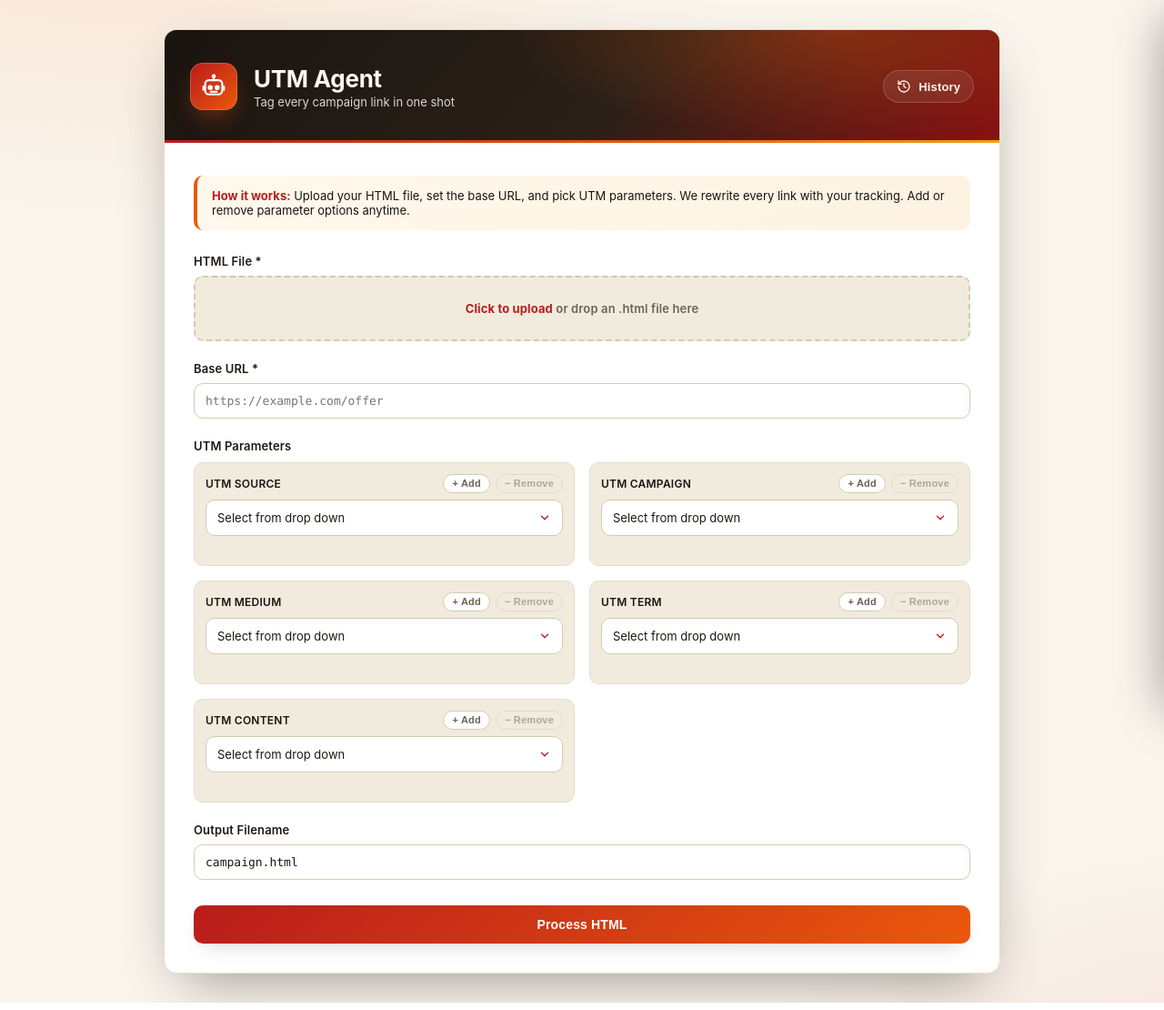
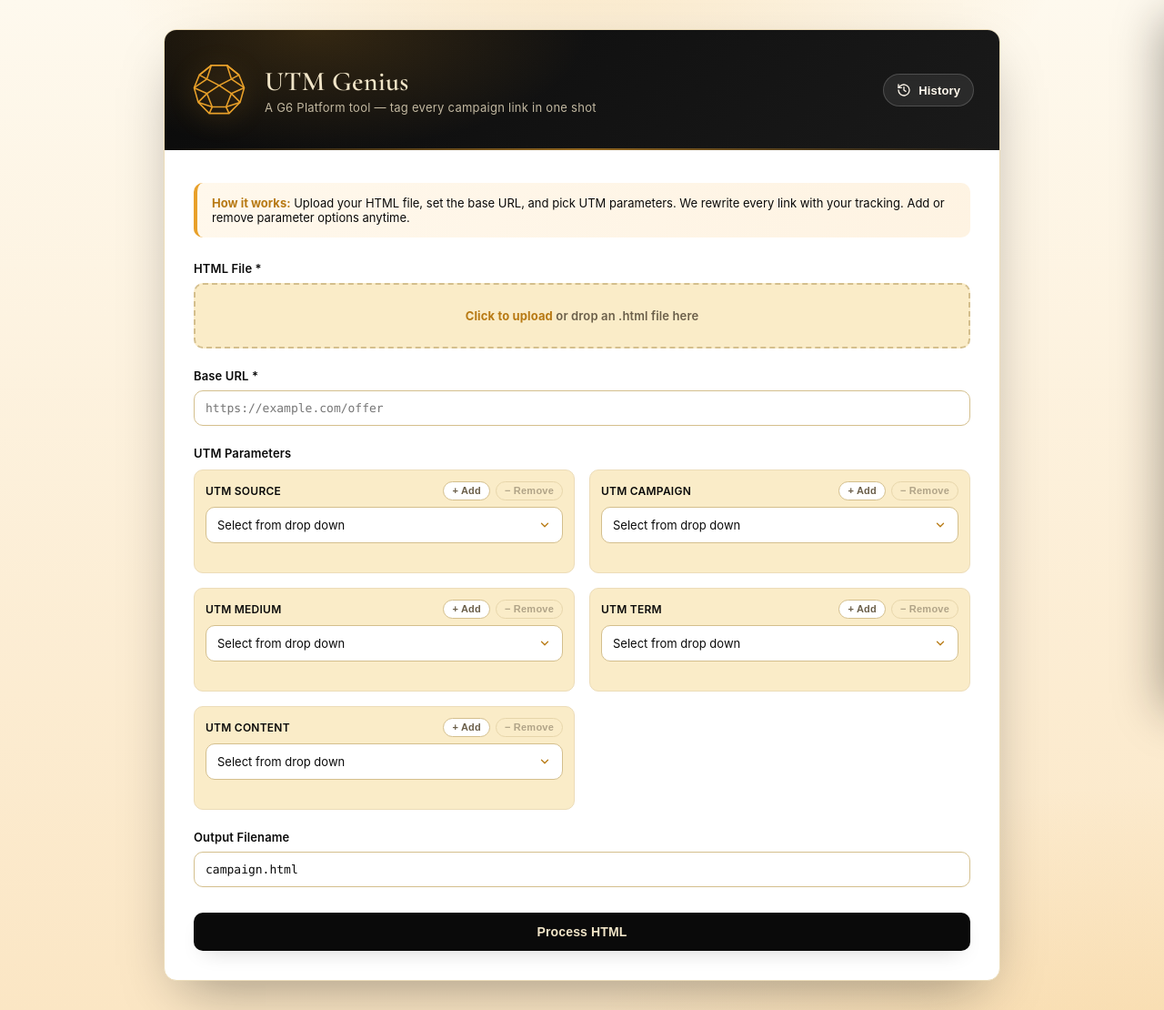
Before and after one commit to giog6platform/utm-processor, a Flask app: page / in a window 1280 px wide. Shown: the whole page at 91% size. Run offline with Flask 3, Linux system fonts and the light colour scheme; data that the repository does not hold is empty.

Commit message:
Rebrand to UTM Genius with G6 Platform theme
- Rename app to UTM Genius across the page, title, and app.py docstring.
- Recreate the G6 Platform dodecahedron + wordmark as static/g6-logo.svg
  (used as the favicon) and inline the dodecahedron in the header.
- Swap palette to black + gold + cream to match g6platform.com: dark
  header, cream/gold body gradient, black primary button, gold download
  button, gold focus rings and accents.
- Add Cormorant Garamond for the header title to match the brand serif.

```diff
--- a/app.py
+++ b/app.py
@@ -1,7 +1,7 @@
 """
-UTM Agent Web App
-Simple Flask app to process HTML with UTM parameters
-Deployable on Vercel or Render
+UTM Genius Web App
+A G6 Platform tool. Flask app that rewrites HTML href links with UTM tracking parameters.
+Deployable on Vercel or Render.
 """
 
 from flask import Flask, render_template, request, jsonify, send_file
--- a/templates/index.html
+++ b/templates/index.html
@@ -3,30 +3,38 @@
 <head>
     <meta charset="UTF-8">
     <meta name="viewport" content="width=device-width, initial-scale=1.0">
-    <title>UTM Agent — Campaign Link Builder</title>
+    <title>UTM Genius — Campaign Link Builder</title>
+    <link rel="icon" type="image/svg+xml" href="/static/g6-logo.svg">
+    <link rel="preconnect" href="https://fonts.googleapis.com">
+    <link rel="preconnect" href="https://fonts.gstatic.com" crossorigin>
+    <link href="https://fonts.googleapis.com/css2?family=Cormorant+Garamond:wght@500;600;700&display=swap" rel="stylesheet">
     <style>
         :root {
-            --ink: #1a1410;
-            --ink-2: #2a2018;
-            --red: #b91c1c;
-            --red-dark: #8a1212;
-            --flame: #ea580c;
-            --flame-soft: #f59e0b;
-            --cream: #faf6ee;
-            --cream-2: #f1ebde;
+            --ink: #0a0a0a;
+            --ink-2: #1a1a1a;
+            --ink-3: #2a2a2a;
+            --gold: #e8a02a;
+            --gold-light: #f5c252;
+            --gold-deep: #b87a14;
+            --cream: #f1e5c8;
+            --cream-2: #faecc8;
+            --cream-3: #fef3da;
+            --bg: #fef9ee;
+            --bg-2: #fbe6c4;
             --surface: #ffffff;
-            --text: #1f1611;
-            --text-muted: #6b6357;
-            --border: #e7ddc8;
-            --border-strong: #d6c9af;
+            --text: #0a0a0a;
+            --text-muted: #6b5f4a;
+            --border: #ecdcb8;
+            --border-strong: #d4bf8d;
             --success: #15803d;
             --success-bg: #ecfdf5;
             --danger-bg: #fef2f2;
             --danger-text: #991b1b;
-            --shadow-lg: 0 24px 60px -20px rgba(26, 20, 16, 0.45);
-            --shadow-md: 0 10px 24px -12px rgba(26, 20, 16, 0.25);
+            --shadow-lg: 0 24px 60px -20px rgba(10, 10, 10, 0.4);
+            --shadow-md: 0 10px 24px -12px rgba(10, 10, 10, 0.22);
             --radius: 10px;
             --radius-lg: 14px;
+            --font-serif: 'Cormorant Garamond', 'Playfair Display', Georgia, 'Times New Roman', serif;
         }
 
         * {
@@ -38,9 +46,9 @@
         body {
             font-family: -apple-system, BlinkMacSystemFont, 'Inter', 'Segoe UI', Roboto, sans-serif;
             background:
-                radial-gradient(1200px 600px at 10% -10%, rgba(234, 88, 12, 0.12), transparent 60%),
-                radial-gradient(1000px 500px at 110% 110%, rgba(185, 28, 28, 0.10), transparent 60%),
-                var(--cream);
+                radial-gradient(900px 500px at 50% -8%, rgba(232, 160, 42, 0.22), transparent 60%),
+                radial-gradient(1100px 600px at 100% 110%, rgba(232, 160, 42, 0.16), transparent 60%),
+                linear-gradient(180deg, var(--bg) 0%, var(--bg-2) 100%);
             min-height: 100vh;
             padding: 32px 20px;
             color: var(--text);
@@ -58,16 +66,25 @@
 
         .header {
             background:
-                radial-gradient(600px 200px at 80% 0%, rgba(234, 88, 12, 0.35), transparent 60%),
-                linear-gradient(135deg, var(--ink) 0%, var(--ink-2) 55%, var(--red-dark) 100%);
-            color: #fff8ec;
-            padding: 36px 28px;
+                radial-gradient(500px 220px at 18% 0%, rgba(232, 160, 42, 0.18), transparent 60%),
+                linear-gradient(135deg, var(--ink) 0%, var(--ink-2) 100%);
+            color: var(--cream);
+            padding: 34px 28px;
             display: flex;
             align-items: center;
             justify-content: space-between;
             gap: 18px;
             position: relative;
             overflow: hidden;
+        }
+
+        .header::after {
+            content: "";
+            position: absolute;
+            inset: auto 0 0 0;
+            height: 2px;
+            background: linear-gradient(90deg, transparent 0%, var(--gold) 50%, transparent 100%);
+            opacity: 0.6;
         }
 
         .header-left {
@@ -127,41 +144,34 @@
             display: none;
         }
 
-        .header::after {
-            content: "";
-            position: absolute;
-            inset: auto 0 0 0;
-            height: 3px;
-            background: linear-gradient(90deg, var(--red) 0%, var(--flame) 60%, var(--flame-soft) 100%);
-        }
-
         .agent-icon {
-            width: 52px;
-            height: 52px;
-            border-radius: 14px;
-            background: linear-gradient(135deg, var(--red) 0%, var(--flame) 100%);
+            width: 64px;
+            height: 64px;
             display: grid;
             place-items: center;
-            box-shadow: 0 12px 28px -10px rgba(234, 88, 12, 0.6), inset 0 0 0 1px rgba(255, 255, 255, 0.18);
             flex-shrink: 0;
         }
 
         .agent-icon svg {
-            width: 30px;
-            height: 30px;
-            color: #fff;
+            width: 64px;
+            height: 64px;
+            color: var(--gold);
+            filter: drop-shadow(0 4px 14px rgba(232, 160, 42, 0.35));
         }
 
         .header-text h1 {
-            font-size: 26px;
-            letter-spacing: -0.01em;
-            font-weight: 700;
+            font-family: var(--font-serif);
+            font-size: 30px;
+            letter-spacing: 0.01em;
+            font-weight: 600;
+            line-height: 1.1;
         }
 
         .header-text p {
             font-size: 13px;
-            opacity: 0.85;
-            margin-top: 2px;
+            opacity: 0.78;
+            margin-top: 4px;
+            letter-spacing: 0.02em;
         }
 
         .content {
@@ -250,7 +260,7 @@
         }
 
         .file-upload-label strong {
-            color: var(--red);
+            color: var(--gold-deep);
         }
 
         .file-upload.has-file .file-upload-label {
@@ -412,14 +422,18 @@
         }
 
         .btn-process {
-            background: linear-gradient(135deg, var(--red) 0%, var(--flame) 100%);
-            color: #fff;
+            background: var(--ink);
+            color: var(--cream);
             box-shadow: var(--shadow-md);
+            border: 1px solid var(--ink);
+            position: relative;
         }
 
         .btn-process:hover {
+            background: var(--ink-2);
             transform: translateY(-1px);
-            box-shadow: 0 14px 28px -10px rgba(234, 88, 12, 0.5);
+            box-shadow: 0 14px 28px -10px rgba(10, 10, 10, 0.4);
+            border-color: var(--gold);
         }
 
         .btn-process:disabled {
@@ -536,7 +552,7 @@
 
         .info-box {
             background: linear-gradient(135deg, #fff8ec 0%, #fef3e2 100%);
-            border-left: 4px solid var(--flame);
+            border-left: 4px solid var(--gold);
             padding: 14px 16px;
             border-radius: var(--radius);
             font-size: 13px;
@@ -545,7 +561,7 @@
         }
 
         .info-box strong {
-            color: var(--red);
+            color: var(--gold-deep);
         }
 
         .drawer-backdrop {
@@ -813,20 +829,29 @@
         <div class="header">
             <div class="header-left">
                 <div class="agent-icon" aria-hidden="true">
-                    <svg viewBox="0 0 24 24" fill="none" stroke="currentColor" stroke-width="1.75" stroke-linecap="round" stroke-linejoin="round">
-                        <circle cx="12" cy="3" r="1" fill="currentColor"/>
-                        <path d="M12 4v2.5"/>
-                        <rect x="4.5" y="6.5" width="15" height="12.5" rx="3.25"/>
-                        <circle cx="9" cy="13" r="1.35" fill="currentColor"/>
-                        <circle cx="15" cy="13" r="1.35" fill="currentColor"/>
-                        <path d="M9.5 16.75h5"/>
-                        <path d="M3 12v3"/>
-                        <path d="M21 12v3"/>
+                    <svg viewBox="0 0 200 200" fill="none" stroke="currentColor" stroke-width="5" stroke-linejoin="miter" stroke-miterlimit="6">
+                        <polygon points="73,15 127,15 168,48 186,92 172,142 134,180 66,180 28,142 14,92 32,48"/>
+                        <polygon points="73,15 127,15 142,62 100,84 58,62"/>
+                        <polygon points="100,84 142,112 124,158 76,158 58,112"/>
+                        <line x1="127" y1="15" x2="168" y2="48"/>
+                        <line x1="142" y1="62" x2="168" y2="48"/>
+                        <line x1="142" y1="62" x2="186" y2="92"/>
+                        <line x1="142" y1="112" x2="186" y2="92"/>
+                        <line x1="142" y1="112" x2="172" y2="142"/>
+                        <line x1="124" y1="158" x2="172" y2="142"/>
+                        <line x1="124" y1="158" x2="134" y2="180"/>
+                        <line x1="73" y1="15" x2="32" y2="48"/>
+                        <line x1="58" y1="62" x2="32" y2="48"/>
+                        <line x1="58" y1="62" x2="14" y2="92"/>
+                        <line x1="58" y1="112" x2="14" y2="92"/>
+                        <line x1="58" y1="112" x2="28" y2="142"/>
+                        <line x1="76" y1="158" x2="28" y2="142"/>
+                        <line x1="76" y1="158" x2="66" y2="180"/>
                     </svg>
                 </div>
                 <div class="header-text">
-                    <h1>UTM Agent</h1>
-                    <p>Tag every campaign link in one shot</p>
+                    <h1>UTM Genius</h1>
+                    <p>A G6 Platform tool — tag every campaign link in one shot</p>
                 </div>
             </div>
             <button type="button" class="history-btn" id="historyBtn" aria-label="Open session history" aria-expanded="false" aria-controls="historyDrawer">
```
Also changed, not shown: other parts of templates/index.html (+21 -19 lines), static/g6-logo.svg (added).
